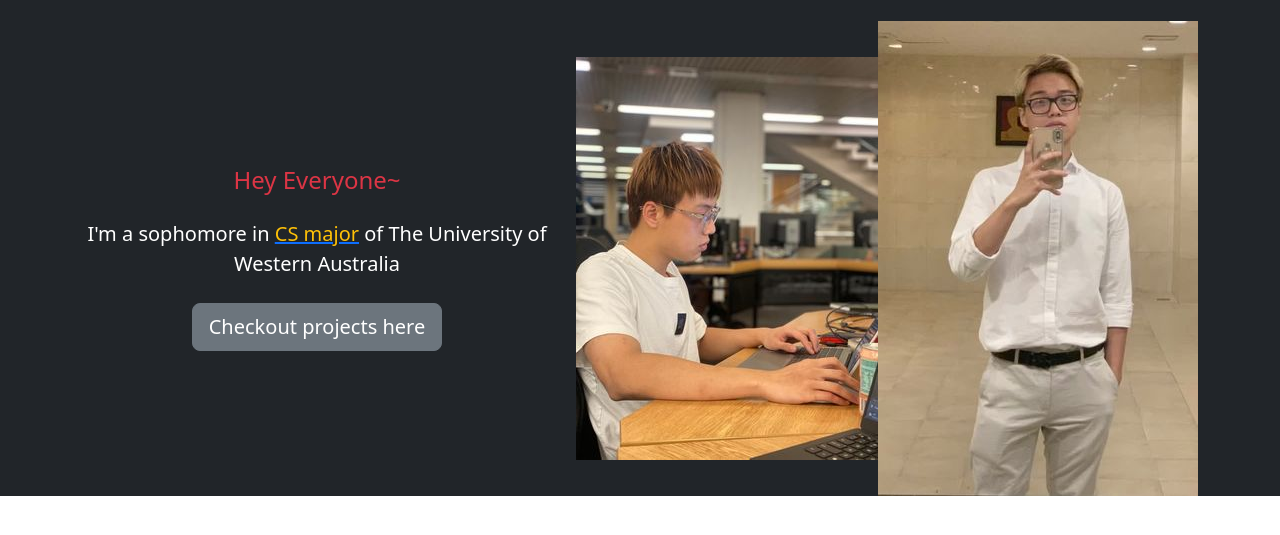
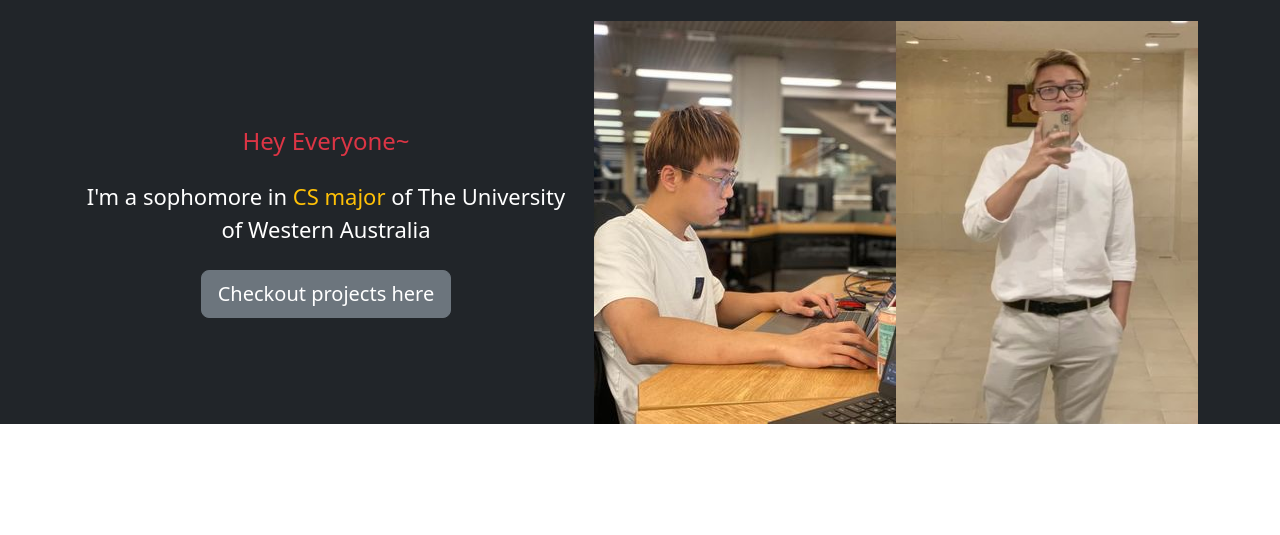
Before and after one commit to edwardisintou/PortfolioProjectV1, a plain HTML site: page index.html in a window 1280 px wide. Shown: the part 73-608 px from the top of the page. Drawn offline with nearby package versions, Linux system fonts and the light colour scheme.

Commit message:
Update style.css

```diff
--- a/style.css
+++ b/style.css
@@ -39,3 +39,16 @@ body::before {
   width: 200px;
   height: 200px;
 }
+
+.myself2 {
+  width: 302px;
+  height: 403px;
+}
+
+#sophomore {
+  font-size: 22px;
+}
+
+#cs {
+  text-decoration: none;
+}
```
